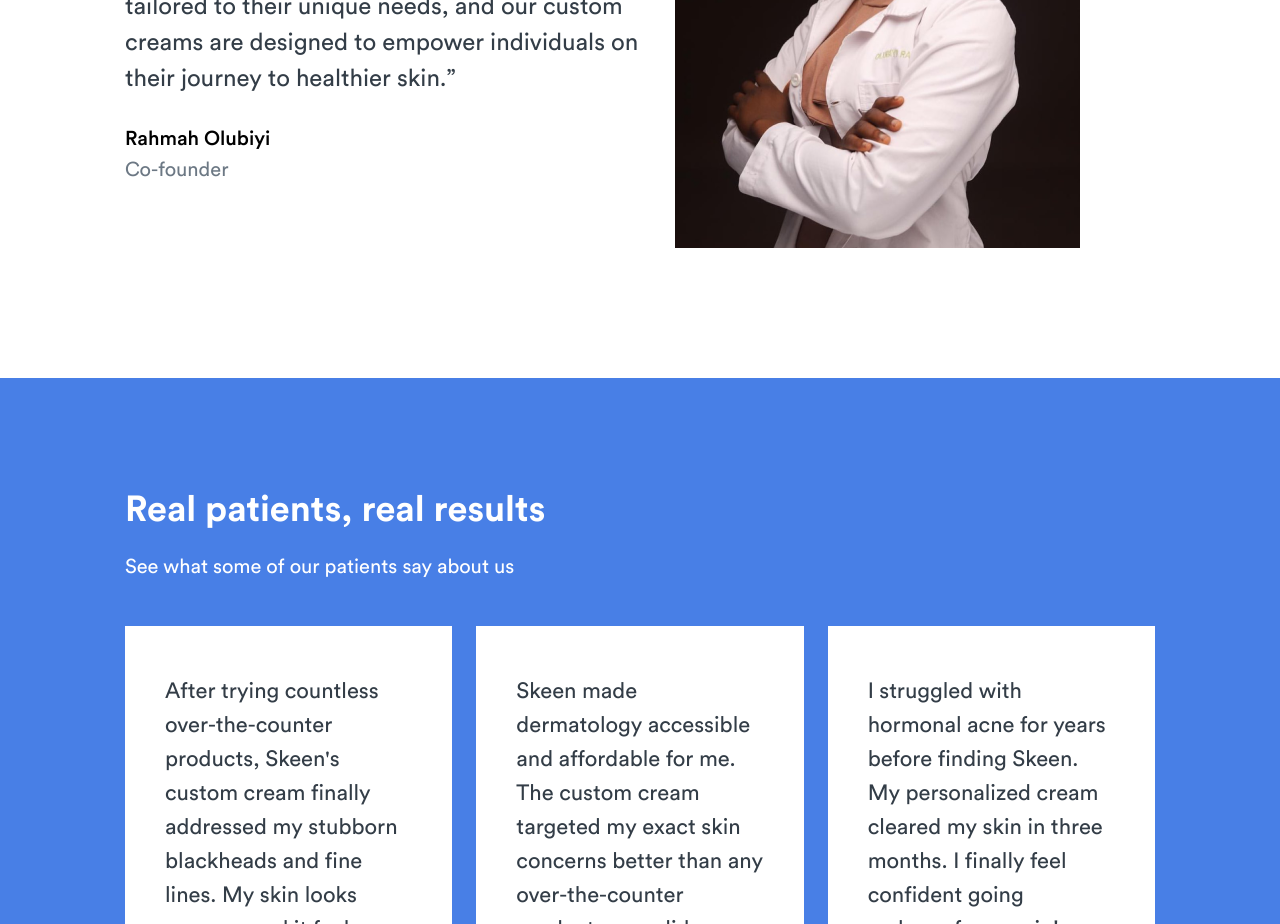
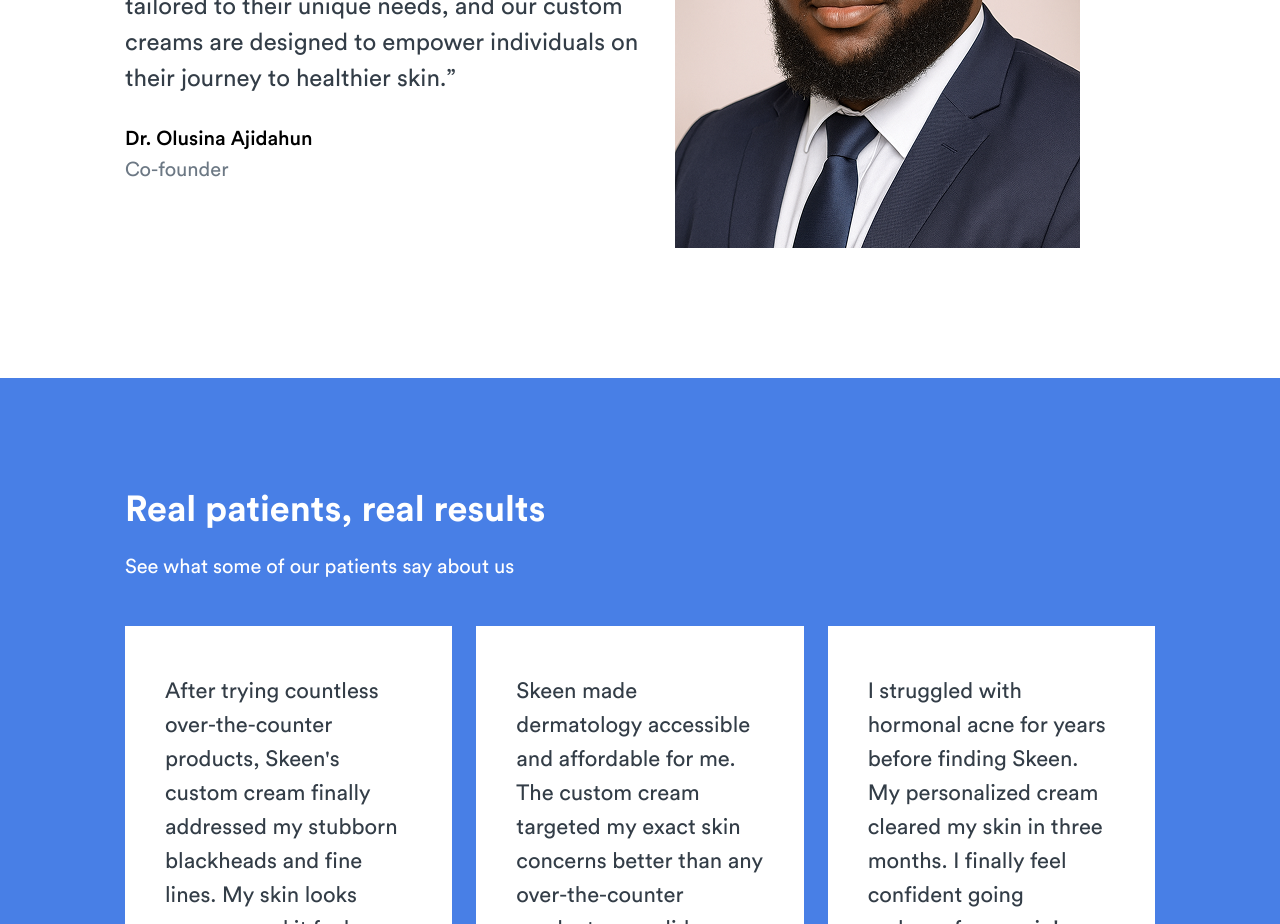
Before and after one commit to georgeanya/skeen-web, a Next.js app: page / in a window 1280 px wide. Shown: the part 4900-5824 px from the top of the page. Built offline with nearby package versions, Linux system fonts and the light colour scheme.

Commit message:
web image

```diff
--- a/components/section5.tsx
+++ b/components/section5.tsx
@@ -15,7 +15,7 @@ const Section5 = () => {
           on their journey to healthier skin.”
         </p>
         <p className="md:text-[20px] md:leading-[30px] text-[16px] leading-[22px] mt-6 md:mt-7 mb-1. font-medium">
-          Rahmah Olubiyi
+          Dr. Olusina Ajidahun
         </p>
         <p className="md:text-[20px] md:leading-[30px] text-[16px] leading-[22px] text-[#6C7884]">
           Co-founder
```
Also changed, not shown: public/assets/expert.png.
